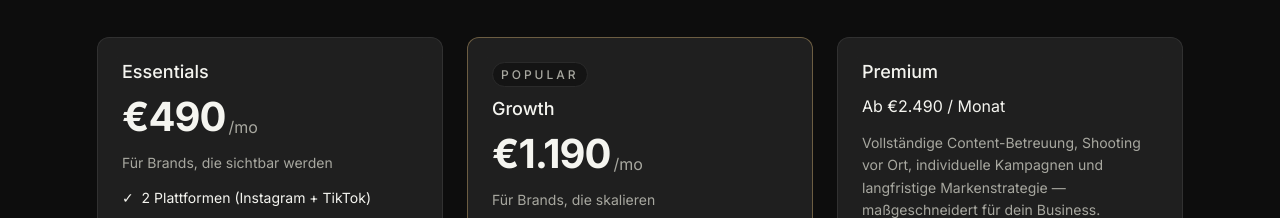
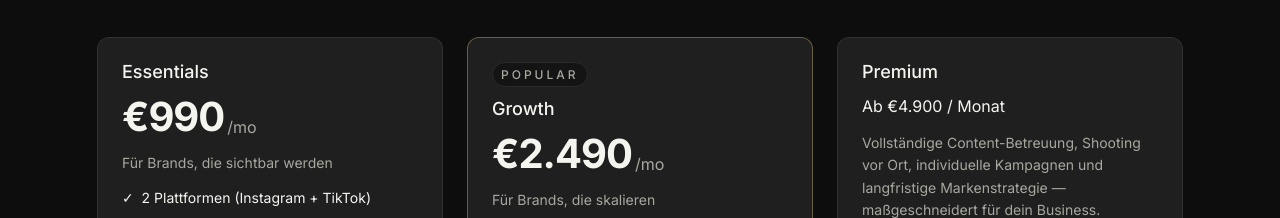
Before and after one commit to hagenteimann/creativelab, a plain HTML site: page index.html in a window 1280 px wide. Shown: the part 4893-5111 px from the top of the page. Drawn offline with Linux system fonts and the light colour scheme; a web font is replaced by a local one.

Commit message:
update: Preise auf oberes Mittelfeld angehoben — Essentials €990, Growth €2.490, Premium ab €4.900
Co-Authored-By: Claude Sonnet 4.6 <noreply@anthropic.com>

```diff
--- a/index.html
+++ b/index.html
@@ -852,7 +852,7 @@ html{scroll-padding-top:78px}
     <div class="price-card glass reveal d1">
       <p class="price-name">Essentials</p>
       <div class="price-amount-row">
-        <span class="price-num">€490</span><span class="price-per">/mo</span>
+        <span class="price-num">€990</span><span class="price-per">/mo</span>
       </div>
       <p class="price-tag">Für Brands, die sichtbar werden</p>
       <p class="price-feat">✓&nbsp;&nbsp;2 Plattformen (Instagram + TikTok)</p>
@@ -868,7 +868,7 @@ html{scroll-padding-top:78px}
       <span class="badge popular-badge">POPULAR</span>
       <p class="price-name">Growth</p>
       <div class="price-amount-row">
-        <span class="price-num">€1.190</span><span class="price-per">/mo</span>
+        <span class="price-num">€2.490</span><span class="price-per">/mo</span>
       </div>
       <p class="price-tag">Für Brands, die skalieren</p>
       <p class="price-feat">✓&nbsp;&nbsp;Alle Plattformen (auch YouTube & LinkedIn)</p>
@@ -883,7 +883,7 @@ html{scroll-padding-top:78px}
     </div>
     <div class="price-card glass reveal d3">
       <p class="price-name">Premium</p>
-      <p class="price-custom-lbl">Ab €2.490 / Monat</p>
+      <p class="price-custom-lbl">Ab €4.900 / Monat</p>
       <p class="price-custom-desc">Vollständige Content-Betreuung, Shooting vor Ort, individuelle Kampagnen und langfristige Markenstrategie — maßgeschneidert für dein Business.</p>
       <div class="price-cta-wrap">
         <a href="#contact" class="price-btn price-btn-dark">Anfrage stellen</a>
```
